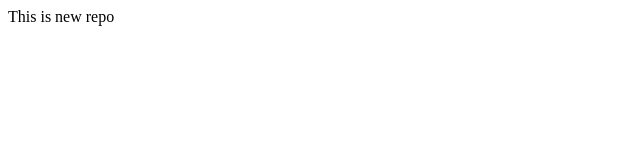
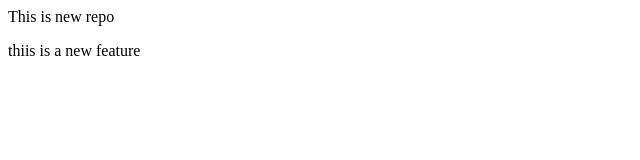
Before and after one commit to venkateshm0905/mybankinglocalrepo, a plain HTML site: page projectss/LocalRepooo/index.html in a window 1280 px wide. Shown: the whole page, without its empty margins (0-640 px from the left). Drawn offline with Linux system fonts and the light colour scheme.

Commit message:
Chnages made in branch feature1

```diff
--- a/projectss/LocalRepooo/index.html
+++ b/projectss/LocalRepooo/index.html
@@ -1 +1,2 @@
 <p> This is new repo</p>
+<p> thiis is a new feature</p>
```
